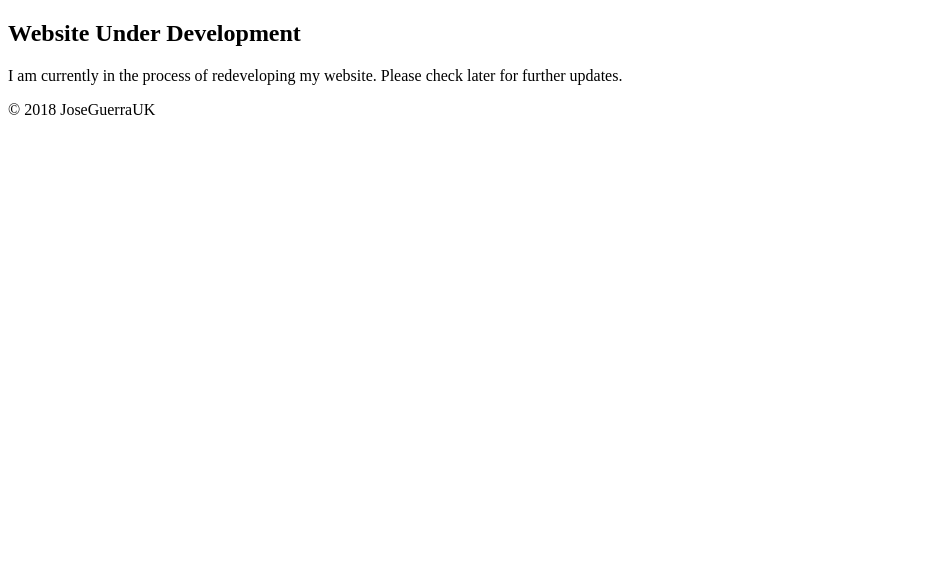
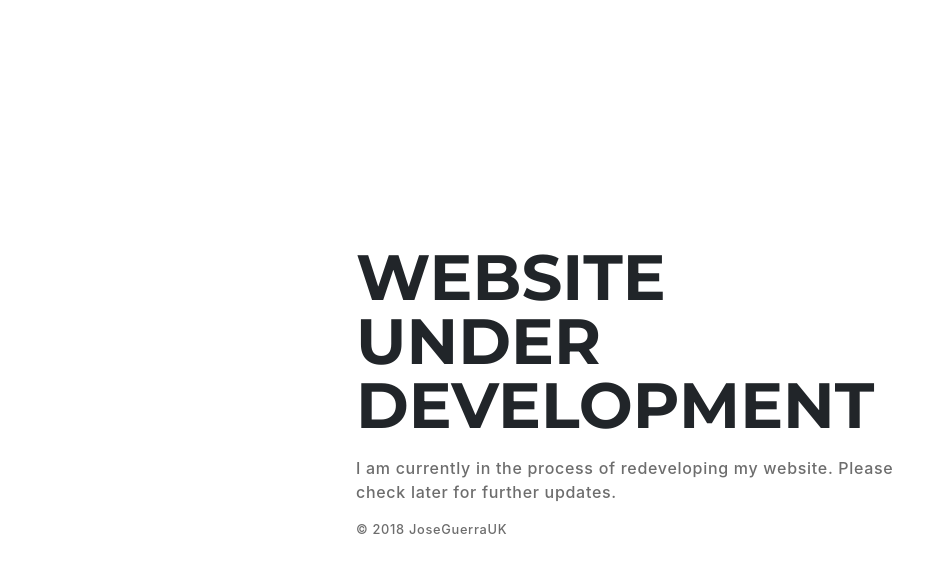
Before and after one commit to jsguerra/coming-soon, a website: page app/index.html in a window 1280 px wide. Shown: the whole page, without its empty margins (0-947 px from the left). Drawn offline with Linux system fonts and the light colour scheme.

Commit message:
basic styling

```diff
--- a/app/scss/styles.scss
+++ b/app/scss/styles.scss
@@ -1,10 +1,42 @@
-// styles.scss
-.testing {
-  width: percentage(5/7);
+// Reset
+@import 'bootstrap-reboot';
+
+// Variables
+$font-family: Raleway,"Helvetica Neue","Lucida Grande",Arial,Verdana,sans-serif;
+$font-family-headings: Montserrat,"Helvetica Neue","Lucida Grande",Arial,Verdana,sans-serif;
+
+// Global Settings
+
+
+// Start Content
+h1 {
+	font-family: $font-family-headings;
+	font-size: 4rem;
+	line-height: 1;
+	text-transform: uppercase;
+	margin-bottom: 1.2rem;
 }
 
-body {
-	background-color: white;
-	border-radius: 5px;
-	appearance: none;
+p {
+	font-weight: 500;
+	letter-spacing: 0.7px;
+	color: #6d6d6d;
 }
+
+main {
+	display: flex;
+	flex-flow: row wrap;
+	width: 100%;
+	height: 100vh;
+
+	article {
+		align-self: center;
+		max-width: 600px;
+		margin: auto;
+		padding: 0 1rem;
+
+		.copy {
+			font-size: 0.8rem;
+		}
+	}
+}
```
Also changed, not shown: app/css/styles.css.
